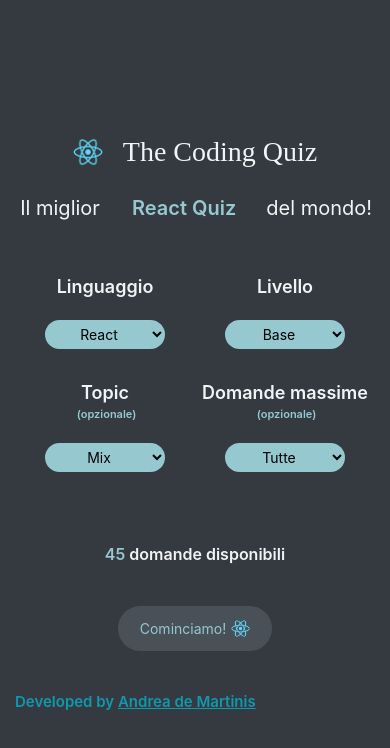
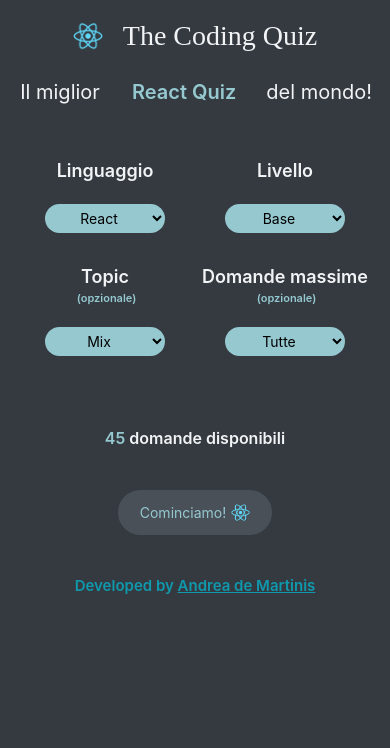
Before and after one commit to AndreadeMartinis/coding-quiz, a Next.js app: page / in a window 390 px wide. Shown: the top 748 px of the page. Built offline with nearby package versions, Linux system fonts and the light colour scheme; a web font is replaced by a local one.

Commit message:
cambio css startscreen

```diff
--- a/app/_styles/globals.css
+++ b/app/_styles/globals.css
@@ -418,7 +418,7 @@
 @media (max-width: 500px) {
   body {
     padding: 1.5rem 1.5rem;
-    align-items: start;
+    justify-content: flex-start;
   }
   .main {
     width: 100%;
```
